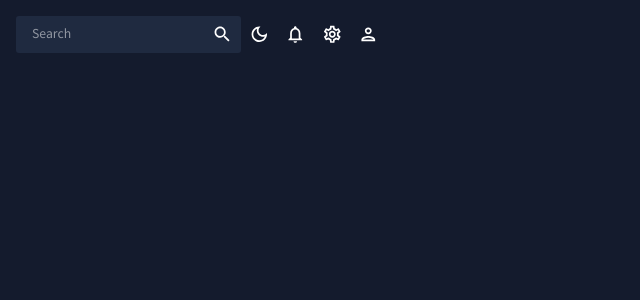
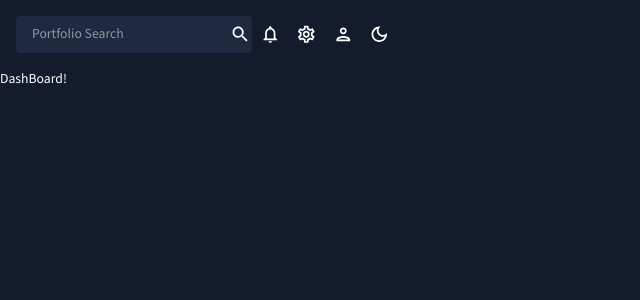
Before and after one commit to DeepshikaReddy/Investment-Profile, a React (Create React App) app: page / in a window 1280 px wide. Shown: the top 300 px of the page, without its empty margins (0-640 px from the left). Built offline with nearby package versions, Linux system fonts and the light colour scheme.

Commit message:
Adding Routes to main Application

```diff
--- a/src/App.js
+++ b/src/App.js
@@ -1,9 +1,23 @@
 
 import { ColorModeContext,useMode } from "./theme";
 import {CssBaseline,ThemeProvider} from "@mui/material"
-import TopBar from "./scenes/global/TopBar"
+import SideBar from "./scenes/global/SideBar";
+import TopBar from "./scenes/global/TopBar";
 
-function App() {
+import Dashboard from "./scenes/dashboard";
+// import Team from "./scenes/team";
+// import Invoices from "./scenes/invoices";
+// import Contacts from "./scenes/contacts";
+// import Bar from "./scenes/bar";
+// import Form from "./scenes/form";
+// import Line from "./scenes/line";
+// import Pie from "./scenes/pie";
+// import FAQ from "./scenes/faq";
+// import Geography from "./scenes/geography";
+// import Calendar from "./scenes/calendar";
+import {Routes,Route} from "react-router-dom";
+
+const  App = () => {
   const [theme,colorMode] = useMode();
 
   return (
@@ -16,6 +30,22 @@ function App() {
     <div className="app1">
     <main className="content">
     <TopBar/>
+
+    <Routes>
+      <Route exact path="/" element={<Dashboard/>} />
+      {/* <Route exact path="/team" element={<Team/>} />
+      <Route exact path="/invoices" element={<Invoices/>} />
+      <Route exact path="/contacts" element={<Contacts/>} />
+      <Route exact path="/bar" element={<Bar/>} />
+      <Route exact path="/form" element={<Form/>} />
+      <Route exact path="/line" element={<Line/>} />
+      <Route exact path="/pie" element={<Pie/>} />
+      <Route exact path="/faq" element={<FAQ/>} />
+      <Route exact path="/geography" element={<Geography/>} />
+      <Route exact path="/calendar" element={<Calendar/>} /> */}
+
+
+    </Routes>
     </main>
     </div>
     </ThemeProvider>
--- a/src/scenes/global/TopBar.jsx
+++ b/src/scenes/global/TopBar.jsx
@@ -24,16 +24,29 @@ const TopBar = ()=>{
       <Box
         display="flex"
         backgroundColor={colors.primary[400]}
-        borderRadius="3px"
+        borderRadius="4px"
       >
-        <InputBase sx={{ ml: 2, flex: 1 }} placeholder="Search" />
-        <IconButton type="button" sx={{ p: 1 }}>
+        <InputBase sx={{ ml: 2, mr:3 }} placeholder="Portfolio Search" />
+        <IconButton type="button" sx={{ p: 0.2 }}>
           <SearchIcon />
         </IconButton>
       </Box>
 
       {/* ICONS */}
-      <Box display="flex">
+      <Box display="flex"  color={colors.primary[100]}>
+
+        <IconButton>
+          <NotificationsOutlinedIcon />
+        </IconButton>
+
+        <IconButton>
+          <SettingsOutlinedIcon />
+        </IconButton>
+
+        <IconButton>
+          <PersonOutlinedIcon />
+        </IconButton>
+
         <IconButton onClick={colorMode.toggleColorMode}>
           {theme.palette.mode === "dark" ? (
             <DarkModeOutlinedIcon />
@@ -41,15 +54,6 @@ const TopBar = ()=>{
             <LightModeOutlinedIcon />
           )}
         </IconButton>
-        <IconButton>
-          <NotificationsOutlinedIcon />
-        </IconButton>
-        <IconButton>
-          <SettingsOutlinedIcon />
-        </IconButton>
-        <IconButton>
-          <PersonOutlinedIcon />
-        </IconButton>
       </Box>
     </Box>
   );
--- a/src/theme.js
+++ b/src/theme.js
@@ -204,13 +204,17 @@ export const useMode = () => {
   const [mode, setMode] = useState("dark");
 
   //mounted only once as dependencies are empty.
+  //usemOde take 2 parameters . function and dependencies and returns the function.
   const colorMode = useMemo(
-    () => ({
-      toggleColorMode: () =>
-        setMode((prev) => (prev === "light" ? "dark" : "light")),
-    }),
-    []
-  );
+    () => {
+    const toggleColorMode = () => {
+      setMode(mode => (mode === "light" ? "dark" : "light"));
+    };
+    return { toggleColorMode };
+  }, []);
+
+
+
 
   //cache the result for faster computation.
   //when mode changes then recompute the styleing properties.
```
Also changed, not shown: src/scenes/global/SideBar.js (+8 -0 lines).
